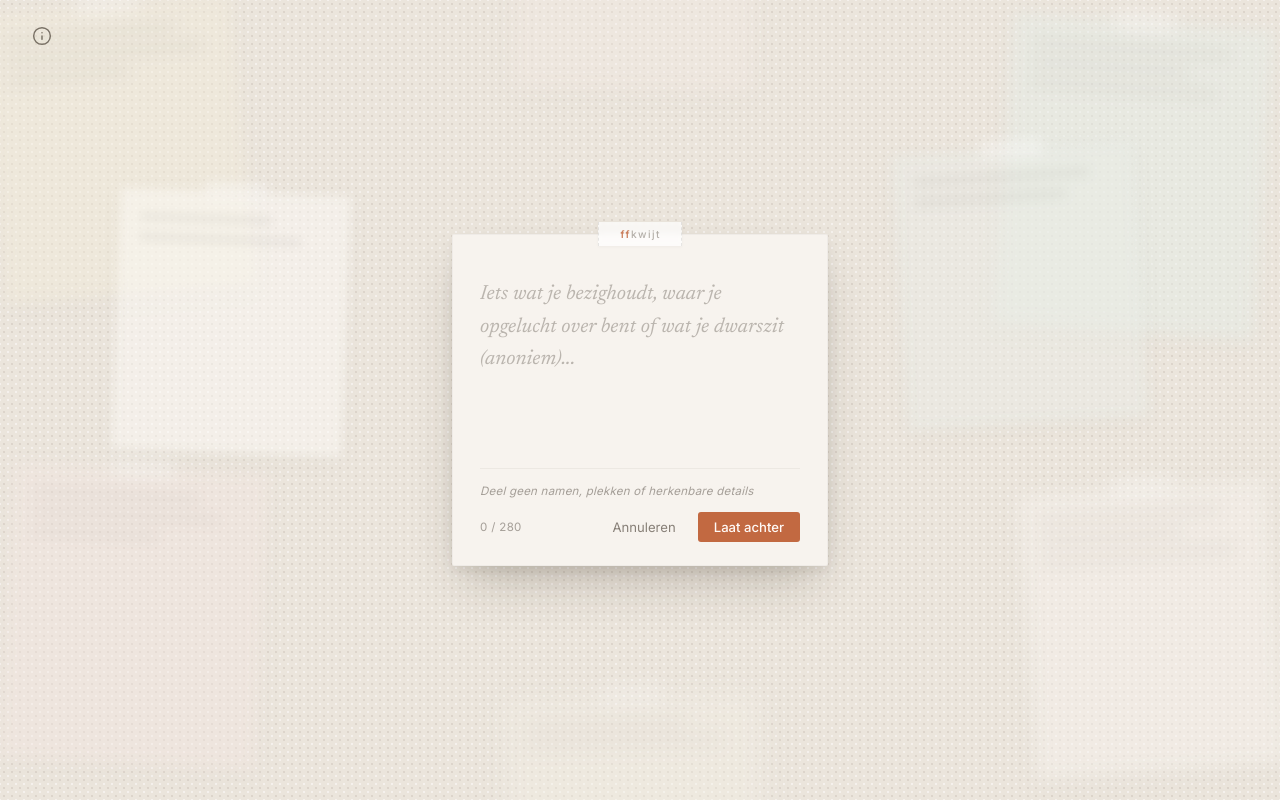
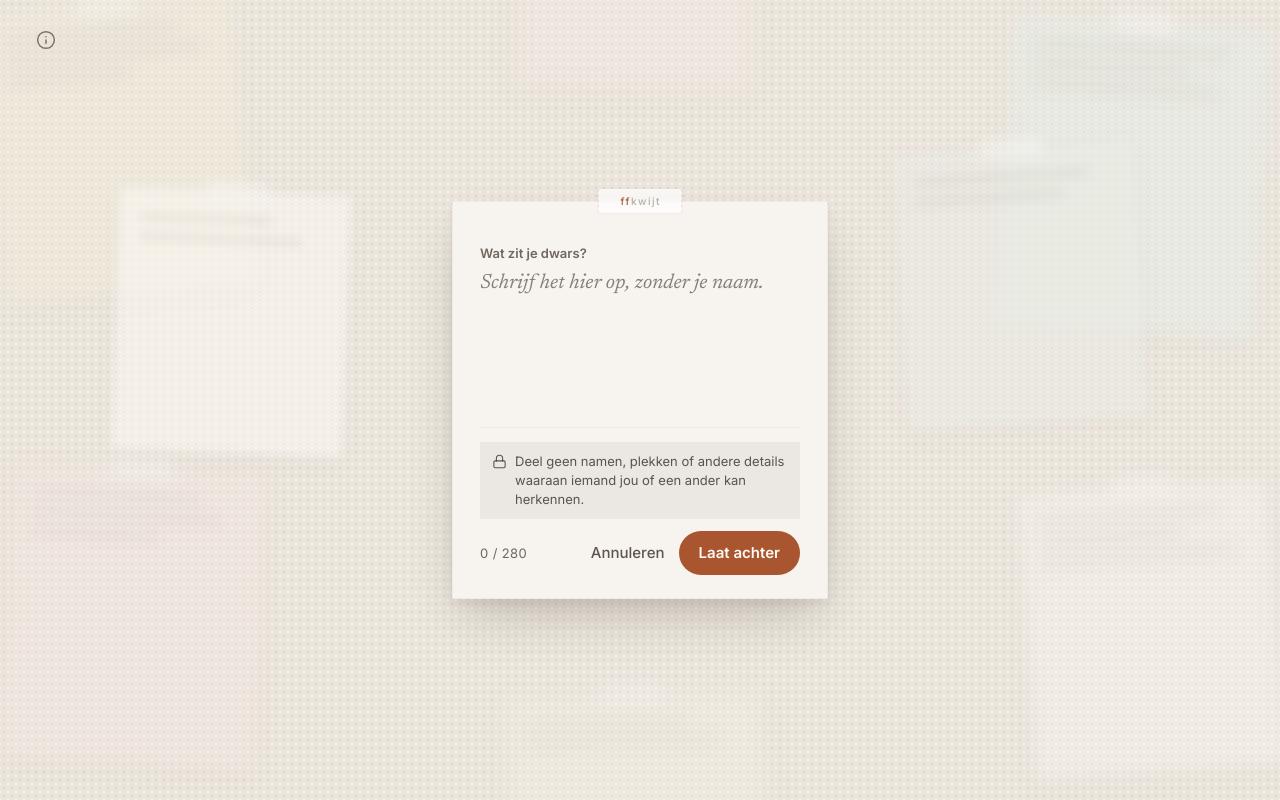
Before and after one commit to Promotheux/ffkwijt, a plain HTML site: page public/index.html in a window 1280 px wide. Both pictures are taken after a click on the button "Schrijf een anonieme gedachte". Drawn offline with Linux system fonts and the light colour scheme; no server answers.

Commit message:
Prikbord leesbaarder en rustiger
- Melden is een vlaggetje, meedragen alleen het icoon; beide met
  aria-label, title en een klikvlak van 44 px. Meedragen krijgt aria-pressed.
- Grijze tekst en terracotta donkerder: veeghint, teller, privacyhint en
  witte knoptekst halen nu 4.5:1 of meer.
- Alle knoppen minstens 44 px hoog; gedachte op de kaart iets groter.
- Schrijfscherm: zichtbaar label, kortere placeholder, privacyhint met
  slotje in een eigen vak.
- Asset-versie naar ?v=ui2

Co-Authored-By: Claude Opus 5.5 <noreply@anthropic.com>

```diff
--- a/public/index.html
+++ b/public/index.html
@@ -23,14 +23,14 @@
 
 
     <!-- Preload core styles & script -->
-    <link rel="preload" href="/style.css?v=info1" as="style">
-    <link rel="preload" href="/app.js?v=info1" as="script">
+    <link rel="preload" href="/style.css?v=ui2" as="style">
+    <link rel="preload" href="/app.js?v=ui2" as="script">
 
     <!-- Stylesheet -->
-    <link rel="stylesheet" href="/style.css?v=info1">
+    <link rel="stylesheet" href="/style.css?v=ui2">
 
     <!-- Scripts -->
-    <script src="/app.js?v=info1" defer></script>
+    <script src="/app.js?v=ui2" defer></script>
 </head>
 
 <body>
@@ -68,8 +68,8 @@
             <div class="note-tape"><span class="tape-brand"><span class="brand-accent">ff</span>kwijt</span></div>
             <p id="prev-text" class="note-content"></p>
             <footer class="note-footer">
-                <button class="report-trigger" type="button" aria-label="Meld deze gedachte">melden</button>
-                <button class="hold-trigger" aria-label="Draag deze gedachte mee">
+                <button class="report-trigger" type="button" aria-label="Meld deze gedachte" title="Melden"><svg viewBox="0 0 24 24" fill="none" stroke="currentColor" stroke-width="1.6" stroke-linecap="round" stroke-linejoin="round" aria-hidden="true"><path d="M4 15s1-1 4-1 5 2 8 2 4-1 4-1V3s-1 1-4 1-5-2-8-2-4 1-4 1z"/><path d="M4 22v-7"/></svg></button>
+                <button class="hold-trigger" type="button" aria-label="Draag deze gedachte mee" title="Meedragen" aria-pressed="false">
                     <svg viewBox="0 0 512 512" preserveAspectRatio="xMidYMid meet">
                         <g transform="translate(0.000000,512.000000) scale(0.100000,-0.100000)" stroke="none">
                             <path
@@ -85,8 +85,8 @@
             <div class="note-tape"><span class="tape-brand"><span class="brand-accent">ff</span>kwijt</span></div>
             <p id="current-text" class="note-content"></p>
             <footer class="note-footer">
-                <button class="report-trigger" type="button" aria-label="Meld deze gedachte">melden</button>
-                <button class="hold-trigger" aria-label="Draag deze gedachte mee">
+                <button class="report-trigger" type="button" aria-label="Meld deze gedachte" title="Melden"><svg viewBox="0 0 24 24" fill="none" stroke="currentColor" stroke-width="1.6" stroke-linecap="round" stroke-linejoin="round" aria-hidden="true"><path d="M4 15s1-1 4-1 5 2 8 2 4-1 4-1V3s-1 1-4 1-5-2-8-2-4 1-4 1z"/><path d="M4 22v-7"/></svg></button>
+                <button class="hold-trigger" type="button" aria-label="Draag deze gedachte mee" title="Meedragen" aria-pressed="false">
                     <svg viewBox="0 0 512 512" preserveAspectRatio="xMidYMid meet">
                         <g transform="translate(0.000000,512.000000) scale(0.100000,-0.100000)" stroke="none">
                             <path
@@ -102,8 +102,8 @@
             <div class="note-tape"><span class="tape-brand"><span class="brand-accent">ff</span>kwijt</span></div>
             <p id="next-text" class="note-content"></p>
             <footer class="note-footer">
-                <button class="report-trigger" type="button" aria-label="Meld deze gedachte">melden</button>
-                <button class="hold-trigger" aria-label="Draag deze gedachte mee">
+                <button class="report-trigger" type="button" aria-label="Meld deze gedachte" title="Melden"><svg viewBox="0 0 24 24" fill="none" stroke="currentColor" stroke-width="1.6" stroke-linecap="round" stroke-linejoin="round" aria-hidden="true"><path d="M4 15s1-1 4-1 5 2 8 2 4-1 4-1V3s-1 1-4 1-5-2-8-2-4 1-4 1z"/><path d="M4 22v-7"/></svg></button>
+                <button class="hold-trigger" type="button" aria-label="Draag deze gedachte mee" title="Meedragen" aria-pressed="false">
                     <svg viewBox="0 0 512 512" preserveAspectRatio="xMidYMid meet">
                         <g transform="translate(0.000000,512.000000) scale(0.100000,-0.100000)" stroke="none">
                             <path
@@ -125,11 +125,12 @@
                 <input type="text" id="compose-website" name="website" tabindex="-1" autocomplete="off">
             </div>
 
+            <label for="compose-input" class="compose-label">Wat zit je dwars?</label>
             <textarea id="compose-input" class="compose-textarea"
-                placeholder="Iets wat je bezighoudt, waar je opgelucht over bent of wat je dwarszit (anoniem)..."
+                placeholder="Schrijf het hier op, zonder je naam."
                 maxlength="280"></textarea>
             <footer class="compose-footer">
-                <span class="privacy-hint">Deel geen namen, plekken of herkenbare details</span>
+                <p class="privacy-hint"><svg viewBox="0 0 24 24" fill="none" stroke="currentColor" stroke-width="1.75" stroke-linecap="round" stroke-linejoin="round" aria-hidden="true"><rect x="3" y="11" width="18" height="11" rx="2"/><path d="M7 11V7a5 5 0 0 1 10 0v4"/></svg>Deel geen namen, plekken of andere details waaraan iemand jou of een ander kan herkennen.</p>
                 <div class="actions-row">
                     <span id="compose-count" class="char-count">0 / 280</span>
                     <div class="actions-buttons">
@@ -224,7 +225,7 @@
         <span class="feed-spinner" aria-hidden="true"></span>
     </div>
 
-    <span class="nav-hint" id="nav-hint">veeg of scroll omhoog / omlaag</span>
+    <span class="nav-hint" id="nav-hint"><svg viewBox="0 0 24 24" fill="none" stroke="currentColor" stroke-width="1.75" stroke-linecap="round" stroke-linejoin="round" aria-hidden="true"><path d="m7 15 5 5 5-5"/><path d="m7 9 5-5 5 5"/></svg>veeg of scroll voor de volgende gedachte</span>
 
 </body>
 
--- a/public/style.css
+++ b/public/style.css
@@ -61,8 +61,9 @@
     --font-serif: 'Newsreader', Georgia, serif;
     --font-sans: 'Inter', -apple-system, BlinkMacSystemFont, "Segoe UI", Roboto, sans-serif;
     --color-charcoal: #242220;
-    --color-terracotta: #c26941;
-    --color-muted: rgba(60, 50, 40, 0.44);
+    /* Donker genoeg voor witte knoptekst (5:1) en kleine grijze tekst (4.5:1) */
+    --color-terracotta: #a9552f;
+    --color-muted: rgba(60, 50, 40, 0.72);
 }
 
 html,
@@ -101,8 +102,8 @@ body {
 }
 
 .info-link {
-    width: 36px;
-    height: 36px;
+    width: 44px;
+    height: 44px;
     display: inline-flex;
     align-items: center;
     justify-content: center;
@@ -128,13 +129,14 @@ body {
     background: var(--color-terracotta);
     border: 1px solid rgba(0, 0, 0, 0.06);
     font-family: var(--font-sans);
-    font-size: 0.82rem;
-    font-weight: 500;
-    letter-spacing: 0.02em;
+    font-size: 0.94rem;
+    font-weight: 600;
+    letter-spacing: 0.01em;
     color: #fff9f6;
     cursor: pointer;
-    padding: 8px 18px;
-    border-radius: 20px;
+    min-height: 44px;
+    padding: 0 20px;
+    border-radius: 22px;
     transition: background-color 0.2s ease, transform 0.15s ease, box-shadow 0.2s ease;
     -webkit-tap-highlight-color: transparent;
     box-shadow: 0 3px 10px rgba(194, 105, 65, 0.28);
@@ -146,7 +148,7 @@ body {
 }
 
 .write-toggle-btn:hover {
-    background-color: #b25d36;
+    background-color: #96492a;
     box-shadow: 0 4px 14px rgba(194, 105, 65, 0.35);
 }
 
@@ -299,8 +301,8 @@ body {
 .note-content {
     color: var(--color-charcoal);
     font-family: var(--font-serif);
-    font-size: 1.34rem;
-    line-height: 1.62;
+    font-size: 1.44rem;
+    line-height: 1.55;
     font-weight: 400;
     letter-spacing: -0.015em;
     pointer-events: none;
@@ -320,17 +322,26 @@ body {
     border: none;
     outline: none;
     cursor: pointer;
-    padding: 8px;
-    color: rgba(60, 50, 40, 0.45);
+    width: 44px;
+    height: 44px;
+    margin-right: -10px;
+    padding: 0;
+    color: rgba(60, 50, 40, 0.68);
     -webkit-tap-highlight-color: transparent;
     display: flex;
     align-items: center;
     justify-content: center;
 }
 
+.hold-trigger:focus-visible {
+    outline: 2px solid var(--color-terracotta);
+    outline-offset: 2px;
+    border-radius: 50%;
+}
+
 .hold-trigger svg {
-    width: 28px;
-    height: 28px;
+    width: 26px;
+    height: 26px;
     pointer-events: none;
 }
 
@@ -339,7 +350,7 @@ body {
 }
 
 .hold-trigger:hover {
-    color: rgba(60, 50, 40, 0.75);
+    color: var(--color-charcoal);
 }
 
 .hold-trigger.is-held {
@@ -382,9 +393,17 @@ body {
     transform: translateY(0) scale(1);
 }
 
+.compose-label {
+    font-family: var(--font-sans);
+    font-size: 0.8125rem;
+    font-weight: 600;
+    color: var(--color-muted);
+    margin-bottom: 6px;
+}
+
 .compose-textarea {
     width: 100%;
-    height: 190px;
+    height: 160px;
     background: transparent;
     border: none;
     outline: none;
@@ -400,7 +419,7 @@ body {
 }
 
 .compose-textarea::placeholder {
-    color: rgba(60, 50, 40, 0.32);
+    color: rgba(60, 50, 40, 0.6);
     font-style: italic;
 }
 
@@ -414,12 +433,22 @@ body {
 
 .privacy-hint {
     width: 100%;
+    display: flex;
+    gap: 8px;
+    align-items: flex-start;
+    padding: 10px 12px;
+    background: rgba(36, 34, 32, 0.05);
     font-family: var(--font-sans);
-    font-size: 0.72rem;
-    line-height: 1.4;
-    color: var(--color-muted);
-    letter-spacing: 0.02em;
-    font-style: italic;
+    font-size: 0.8125rem;
+    line-height: 1.45;
+    color: rgba(60, 50, 40, 0.82);
+}
+
+.privacy-hint svg {
+    flex-shrink: 0;
+    width: 15px;
+    height: 15px;
+    margin-top: 2px;
 }
 
 .actions-row {
@@ -431,12 +460,18 @@ body {
 
 .actions-buttons {
     display: flex;
-    gap: 10px;
+    gap: 4px;
     align-items: center;
 }
 
+.char-count,
+.btn-text,
+.btn-submit {
+    white-space: nowrap;
+}
+
 .char-count {
-    font-size: 0.72rem;
+    font-size: 0.8125rem;
     color: var(--color-muted);
     letter-spacing: 0.03em;
 }
@@ -445,11 +480,13 @@ body {
     background: none;
     border: none;
     font-family: var(--font-sans);
-    font-size: 0.82rem;
-    color: rgba(60, 50, 40, 0.6);
+    font-size: 0.94rem;
+    font-weight: 500;
+    color: rgba(60, 50, 40, 0.82);
     cursor: pointer;
-    padding: 7px 12px;
-    border-radius: 3px;
+    min-height: 44px;
+    padding: 0 10px;
+    border-radius: 22px;
     transition: color 0.2s ease;
 }
 
@@ -459,12 +496,13 @@ body {
     background-color: var(--color-terracotta);
     border: none;
     font-family: var(--font-sans);
-    font-size: 0.82rem;
-    font-weight: 500;
+    font-size: 0.94rem;
+    font-weight: 600;
     color: #fff9f6;
     cursor: pointer;
-    padding: 7px 16px;
-    border-radius: 3px;
+    min-height: 44px;
+    padding: 0 20px;
+    border-radius: 22px;
     transition: opacity 0.2s ease, transform 0.2s ease;
 }
 
@@ -512,13 +550,21 @@ body {
 .nav-hint {
     position: absolute;
     bottom: calc(env(safe-area-inset-bottom, 0px) + 24px);
-    font-size: 0.76rem;
+    display: flex;
+    align-items: center;
+    gap: 6px;
+    font-size: 0.8125rem;
     font-weight: 500;
-    letter-spacing: 0.04em;
+    letter-spacing: 0.02em;
     color: var(--color-muted);
     pointer-events: none;
     z-index: 20;
     transition: opacity 0.25s ease;
+}
+
+.nav-hint svg {
+    width: 15px;
+    height: 15px;
 }
 
 /* 113 Crisis Modal */
@@ -905,18 +951,33 @@ body.info-page {
     background: none;
     border: none;
     cursor: pointer;
-    padding: 8px 4px;
-    font-family: var(--font-sans);
-    font-size: 0.72rem;
-    letter-spacing: 0.03em;
-    color: rgba(60, 50, 40, 0.38);
+    width: 44px;
+    height: 44px;
+    margin-left: -13px;
+    padding: 0;
+    display: flex;
+    align-items: center;
+    justify-content: center;
+    color: rgba(60, 50, 40, 0.55);
     -webkit-tap-highlight-color: transparent;
     transition: color 0.2s ease;
 }
 
+.report-trigger svg {
+    width: 17px;
+    height: 17px;
+    pointer-events: none;
+}
+
 .report-trigger:hover,
 .report-trigger:focus-visible {
-    color: rgba(60, 50, 40, 0.75);
+    color: var(--color-charcoal);
+}
+
+.report-trigger:focus-visible {
+    outline: 2px solid var(--color-terracotta);
+    outline-offset: 2px;
+    border-radius: 50%;
 }
 
 .report-overlay {
```
Also changed, not shown: public/app.js (+4 -5 lines), public/info.html (+2 -2 lines).
